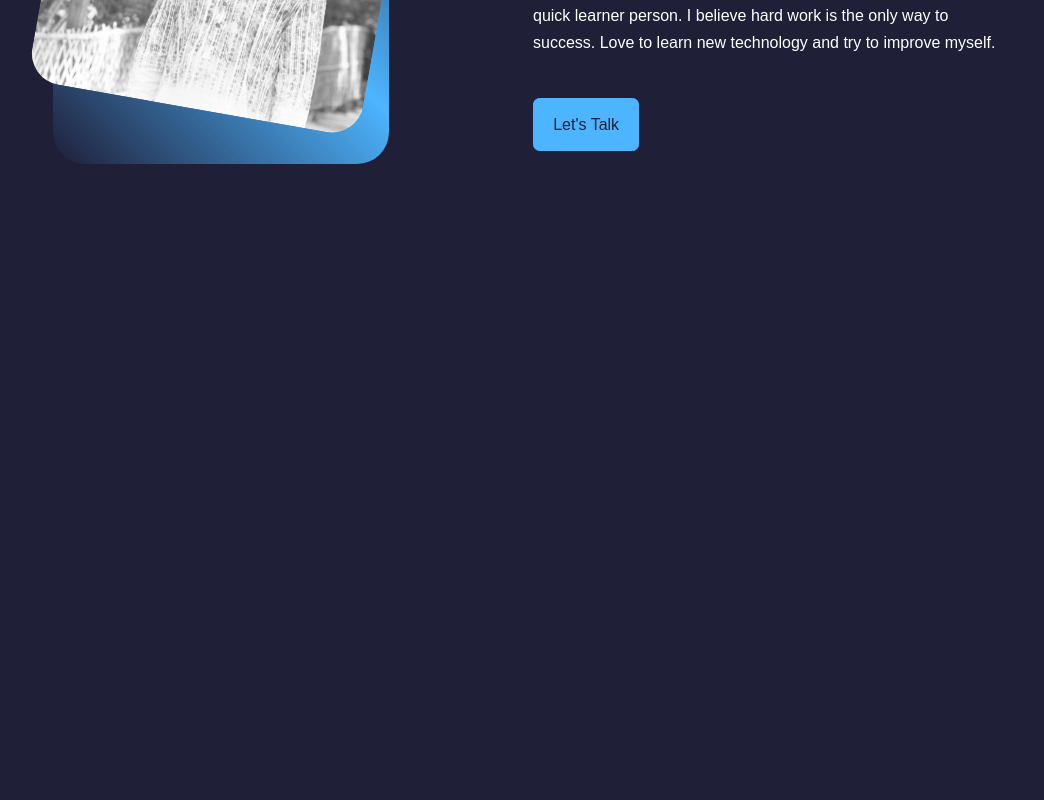
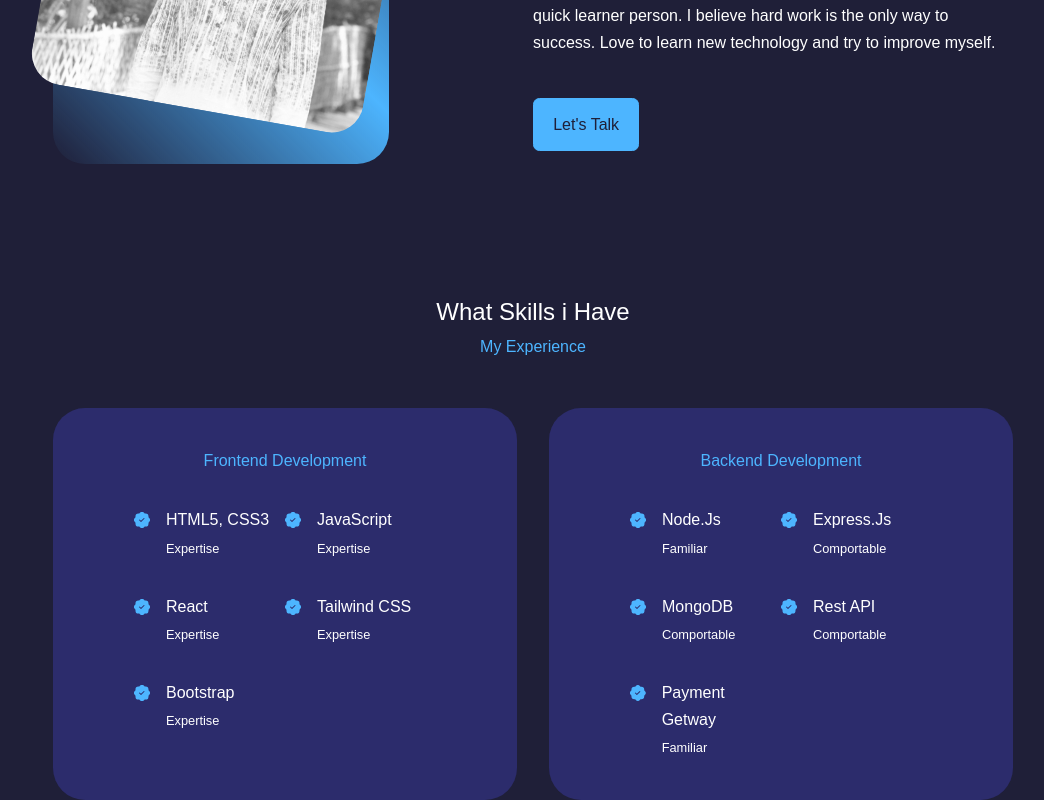
Before and after one commit to Mossahid123/my-portfolio-site, a React (Create React App) app: page / in a window 1280 px wide. Shown: the part 1317-2117 px from the top of the page, without its empty margins (107-1151 px from the left). Before the commit the page ends 1481 px from the top, so only its background shows below. Built offline with nearby package versions, Linux system fonts and the light colour scheme.

Commit message:
added experience content on experience component

```diff
--- /dev/null
+++ b/src/Components/Experience/Experience.css
@@ -0,0 +1,61 @@
+.experience_container {
+    display: grid;
+    grid-template-columns: 1fr 1fr;
+    gap: 2rem;
+  }
+  .experience_container > div {
+    background: var(--color-bg-variant);
+    padding: 2.4rem 5rem;
+    border-radius: 2rem;
+    border: 1px solid transparent;
+    transition: var(--transition);
+  }
+  .experience_container > div:hover {
+    background: transparent;
+    border-color: var(--color-primary-variant);
+    cursor: default;
+  }
+  .experience_container > div > h3 {
+    text-align: center;
+    margin-bottom: 2rem;
+    color: var(--color-primary);
+  }
+  .experience_content {
+    display: grid;
+    grid-template-columns: 1fr 1fr;
+    row-gap: 2rem;
+  }
+  .experience_details {
+    display: flex;
+    gap: 1rem;
+  }
+  .experience_details-icon {
+    margin-top: 6px;
+    color: var(--color-primary);
+  }
+
+  /* ============ Media Queries ============ */
+
+  @media screen and (max-width: 1024px) {
+    .experience_container {
+      grid-template-columns: 1fr;
+    }
+    .experience_container > div {
+      width: 80%;
+      padding: 2rem;
+      margin: 0 auto;
+    }
+    .experience_content {
+      padding: 1rem;
+    }
+  }
+
+  @media screen and (max-width: 600px) {
+    .experience_container {
+      gap: 1rem;
+    }
+    .experience_container > div {
+      width: 100%;
+      padding: 2rem 1rem;
+    }
+  }
--- a/src/Components/Experience/Experience.js
+++ b/src/Components/Experience/Experience.js
@@ -1,10 +1,97 @@
 import React from 'react';
+import "./Experience.css";
+import { BsPatchCheckFill } from "react-icons/bs";
 
 const Experience = () => {
     return (
-        <div>
+        <section id="experience">
+      <h5>What Skills i Have</h5>
+      <h2>My Experience</h2>
 
+      <div className="container experience_container">
+        <div className="experience_frontend">
+          <h3>Frontend Development</h3>
+          <div className="experience_content">
+            <article className="experience_details">
+              <BsPatchCheckFill className="experience_details-icon" />
+              <div>
+                <h4>HTML5, CSS3</h4>
+                <small className="text-light">Expertise</small>
+              </div>
+            </article>
+            <article className="experience_details">
+              <BsPatchCheckFill className="experience_details-icon" />
+              <div>
+                <h4>JavaScript</h4>
+                <small className="text-light">Expertise</small>
+              </div>
+            </article>
+            <article className="experience_details">
+              <BsPatchCheckFill className="experience_details-icon" />
+              <div>
+                <h4>React</h4>
+                <small className="text-light">Expertise</small>
+              </div>
+            </article>
+            <article className="experience_details">
+              <BsPatchCheckFill className="experience_details-icon" />
+              <div>
+                <h4>Tailwind CSS</h4>
+                <small className="text-light">Expertise</small>
+              </div>
+            </article>
+            <article className="experience_details">
+              <BsPatchCheckFill className="experience_details-icon" />
+              <div>
+                <h4>Bootstrap</h4>
+                <small className="text-light">Expertise</small>
+              </div>
+            </article>
+          </div>
         </div>
+
+        <div className="experience_backend">
+          <h3>Backend Development</h3>
+          <div className="experience_content">
+            <article className="experience_details">
+              <BsPatchCheckFill className="experience_details-icon" />
+              <div>
+                <h4>Node.Js</h4>
+                <small className="text-light">Familiar</small>
+              </div>
+            </article>
+            <article className="experience_details">
+              <BsPatchCheckFill className="experience_details-icon" />
+              <div>
+                <h4>Express.Js</h4>
+                <small className="text-light">Comportable</small>
+              </div>
+            </article>
+            <article className="experience_details">
+              <BsPatchCheckFill className="experience_details-icon" />
+              <div>
+                <h4>MongoDB</h4>
+                <small className="text-light">Comportable</small>
+              </div>
+            </article>
+            <article className="experience_details">
+              <BsPatchCheckFill className="experience_details-icon" />
+              <div>
+                <h4>Rest API</h4>
+                <small className="text-light">Comportable</small>
+              </div>
+            </article>
+            <article className="experience_details">
+              <BsPatchCheckFill className="experience_details-icon" />
+              <div>
+                <h4>Payment Getway</h4>
+                <small className="text-light">Familiar</small>
+              </div>
+            </article>
+          </div>
+        </div>
+      </div>
+    </section>
     );
 };
 
--- a/src/Pages/Home/Home/Home.js
+++ b/src/Pages/Home/Home/Home.js
@@ -1,4 +1,5 @@
 import React from 'react';
+import Experience from '../../../Components/Experience/Experience';
 import Particle from '../../../Components/Particles/Particles';
 import About from '../About/About';
 import Banner from '../Banner/Banner';
@@ -9,6 +10,7 @@
             <Particle />
             <Banner />
             <About />
+            <Experience />
         </div>
     );
 };
```
